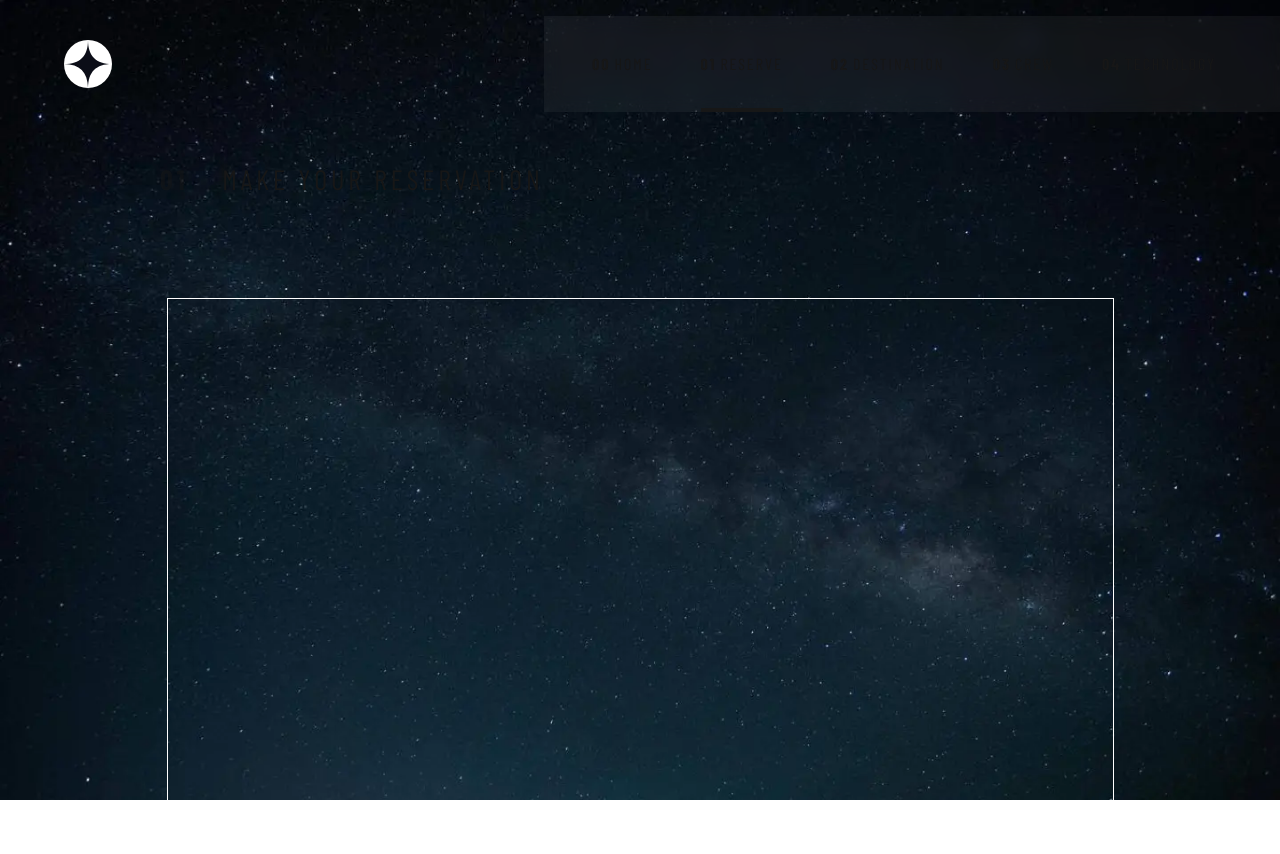
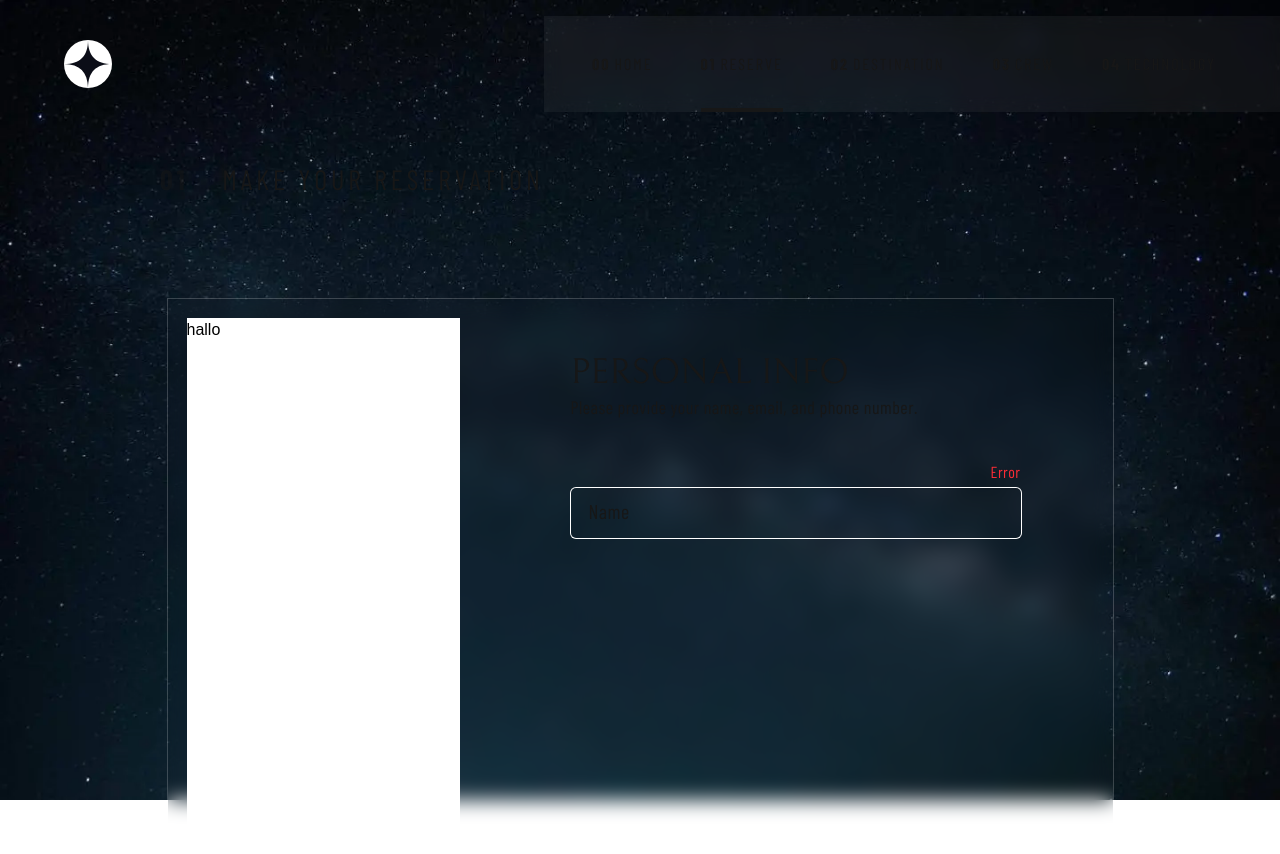
Before and after one commit to ozematt/Space-tourism_Next.js, a Next.js app: page /reserve in a window 1280 px wide. Shown: the top 854 px of the page. Built offline with nearby package versions, Linux system fonts and the light colour scheme.

Commit message:
added component

```diff
--- /dev/null
+++ b/src/components/InputTextField.tsx
@@ -0,0 +1,5 @@
+const InputTextField = () => {
+  return <div>InputTextField</div>;
+};
+
+export default InputTextField;
--- a/src/components/Reservation.tsx
+++ b/src/components/Reservation.tsx
@@ -1,7 +1,42 @@
 const Reservation = () => {
   return (
-    <div className="mx-auto mt-[100px] h-full max-h-[600px] w-full max-w-[945px] ring-1 ring-white">
-      <div className=""></div>
+    <div className="mx-auto mt-[100px] flex h-full max-h-[600px] w-full max-w-[945px] ring-1 ring-white/20 backdrop-blur-[10px]">
+      <div className="m-[19px] w-full max-w-[273px] bg-white">
+        <p className="text-black">hallo</p>
+      </div>
+      <div className="mx-auto w-full max-w-[450px] pt-[54px]">
+        <div>
+          <h3 className="font-bellefair text-4xl uppercase">Personal Info</h3>
+          <p className="font-barlow-condensed text-lg tracking-[0.5px]">
+            Please provide your name, email, and phone number.
+          </p>
+        </div>
+        {/* INPUTS */}
+        <div className="mt-[67px]">
+          {/* NAME */}
+          <div className="relative">
+            <input
+              type="text"
+              id="name"
+              placeholder="Name"
+              className="peer h-[50px] w-full rounded-[5px] pl-4 placeholder-transparent ring-1 ring-white focus:ring-2 focus:ring-white focus:outline-none"
+            />
+            <label
+              htmlFor="name"
+              className="font-barlow-condensed pointer-events-none absolute top-[-28px] left-0 text-base tracking-[0.5px] transition-all select-none peer-placeholder-shown:top-[9px] peer-placeholder-shown:left-4.5 peer-placeholder-shown:text-xl"
+            >
+              Name
+            </label>
+            {/* {error && */}
+            <p className="font-barlow-condensed absolute top-[-28px] right-0 text-base tracking-[.5px] text-red-500">
+              Error
+            </p>
+          </div>
+
+          <input type="text" />
+          <input type="text" />
+        </div>
+      </div>
     </div>
   );
 };
--- a/src/components/SectionBackground.tsx
+++ b/src/components/SectionBackground.tsx
@@ -21,7 +21,7 @@ const SectionBackground = () => {
 
   return (
     <>
-      <AnimatePresence mode="wait">
+      <AnimatePresence mode="sync">
         {/* Desktop */}
         <motion.img
           key={`${pageKey}-desktop`}
--- a/src/components/index.ts
+++ b/src/components/index.ts
@@ -18,6 +18,7 @@ export { default as TechnologyInfo } from "./TechnologyInfo";
 export { default as TechnologyImage } from "./TechnologyImage";
 export { default as TechnologyNavbar } from "./TechnologyNavbar";
 export { default as Reservation } from "./Reservation";
+export { default as InputTextField } from "./InputTextField";
 
 export type { DestinationProps, PlanetName } from "./Destination";
 export type { CrewMemberProps, CrewMemberName } from "./CrewMember";
```
